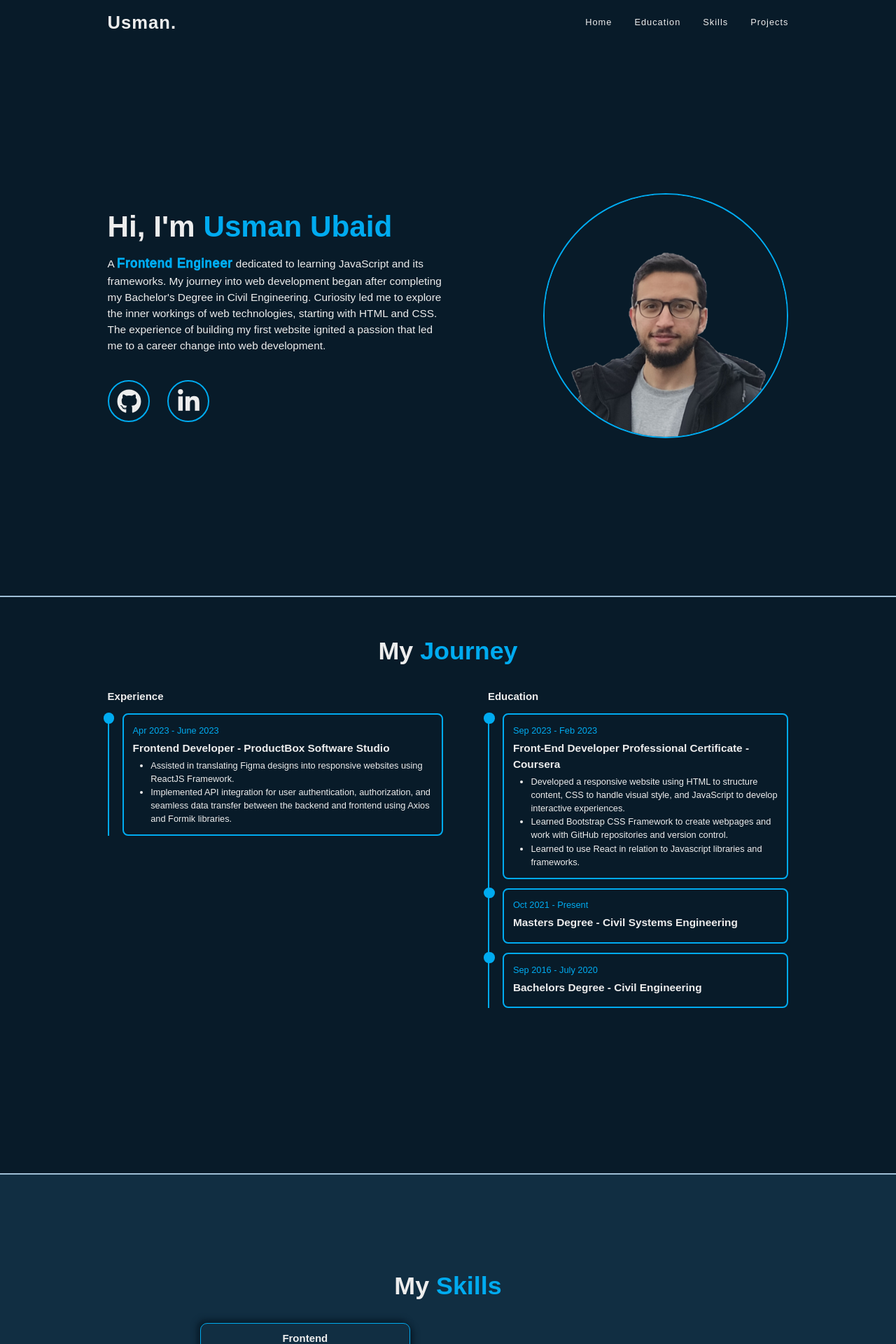
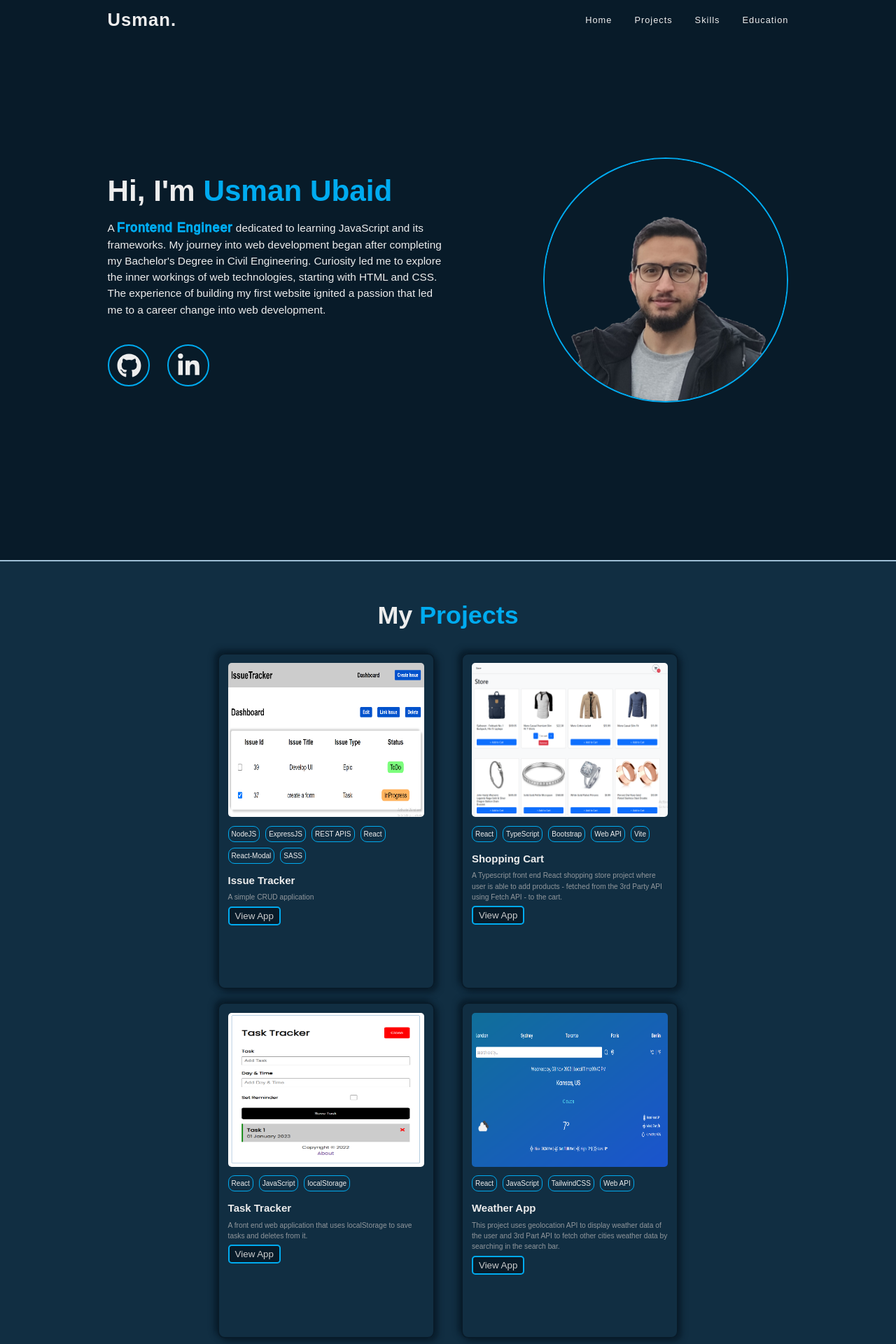
Before and after one commit to Usman-Ubaid/portfolio, a React (Vite) app: page / in a window 1280 px wide. Shown: the top 1920 px of the page at 70% size. Built offline with nearby package versions, Linux system fonts and the light colour scheme.

Commit message:
fix header position issue

```diff
--- a/src/App.tsx
+++ b/src/App.tsx
@@ -12,11 +12,11 @@ function App() {
       <Header />
       <Home />
       <div className="divider"></div>
-      <Education />
+      <Projects />
       <div className="divider"></div>
       <Skills />
       <div className="divider"></div>
-      <Projects />
+      <Education />
       <div className="divider"></div>
       <Footer />
     </div>
--- a/src/components/Header.tsx
+++ b/src/components/Header.tsx
@@ -18,13 +18,13 @@ const Header = () => {
             </a>
           </li>
           <li>
-            <a href="#education">Education</a>
+            <a href="#projects">Projects</a>
           </li>
           <li>
             <a href="#skills">Skills</a>
           </li>
           <li>
-            <a href="#projects">Projects</a>
+            <a href="#education">Education</a>
           </li>
         </ul>
       </nav>
--- a/src/styles/css/main.css
+++ b/src/styles/css/main.css
@@ -54,7 +54,14 @@ span {
   justify-content: space-between;
   flex-direction: row;
   letter-spacing: 1px;
-  padding-top: 1rem;
+  padding-top: 0.7rem;
+  padding-bottom: 0.7rem;
+  position: fixed;
+  top: 0;
+  left: 0;
+  width: 100%;
+  z-index: 20;
+  background-color: #081b29;
 }
 .header h2 {
   font-size: 2rem;
@@ -256,62 +263,11 @@ span {
     background-position: 0 0;
   }
 }
-.about {
-  display: flex;
-  align-items: center;
-  justify-content: center;
-  flex-direction: column;
-  text-align: center;
+.education {
+  background-color: #112e42;
   min-height: 90vh;
-  padding: 0 9%;
-  background-color: #112e42;
-}
-.about .about-content {
-  font-size: 1.2rem;
-}
-
-.about-img {
-  text-align: center;
-  margin: 2rem 0;
-  position: relative;
-  height: 220px;
-  width: 220px;
-}
-.about-img img {
-  height: 200px;
-  width: 200px;
-  border-radius: 50%;
-  border: 2px solid #00abf0;
-}
-.about-img .circle-spin {
-  position: absolute;
-  top: 30%;
-  left: 30%;
-  transform: translate(-30%, -35%) rotate(0);
-  width: 100%;
-  height: 100%;
-  border-radius: 50%;
-  border-top: 2px solid #112e42;
-  border-bottom: 2px solid #112e42;
-  border-left: 2px solid #00abf0;
-  border-right: 2px solid #00abf0;
-  animation: borderSpinner 6s linear infinite;
-}
-
-@keyframes borderSpinner {
-  100% {
-    transform: translate(-30%, -35%) rotate(360deg);
-  }
-}
-@media (max-width: 600px) {
-  .about {
-    padding: 0 5%;
-  }
-}
-.education {
-  min-height: 90vh;
-  margin-top: 4rem;
-  margin-bottom: 4rem;
+  padding-top: 4rem;
+  padding-bottom: 4rem;
 }
 .education .heading {
   display: block;
@@ -408,7 +364,6 @@ span {
   }
 }
 .skills {
-  background-color: #112e42;
   display: flex;
   align-items: center;
   justify-content: center;
@@ -473,12 +428,14 @@ span {
 }
 
 .projects {
+  background-color: #112e42;
   display: flex;
   align-items: center;
   justify-content: center;
   flex-direction: column;
-  min-height: 100vh;
-  margin: 4rem 0;
+  min-height: 90vh;
+  padding-top: 4rem;
+  padding-bottom: 4rem;
 }
 .projects .projects-wrapper {
   display: flex;
@@ -491,13 +448,13 @@ span {
 .projects .project-box {
   width: 310px;
   height: 480px;
-  border: 2px solid #00abf0;
+  border: 2px solid #081b29;
   margin: 0 1.5rem 1.5rem 1.5rem;
   padding: 1rem;
   border-radius: 10px;
   scale: 1;
   transition: scale 0.5s ease-in-out;
-  box-shadow: 4px 4px 10px #112e42, -4px -4px 10px #112e42;
+  box-shadow: 4px 4px 10px #081b29, -4px -4px 10px #081b29;
 }
 .projects .project-box:hover {
   box-shadow: none;
@@ -545,7 +502,6 @@ span {
 
 .footer {
   padding: 3rem 8rem;
-  background-color: #112e42;
 }
 .footer div {
   text-align: center;
--- a/src/styles/scss/_education.scss
+++ b/src/styles/scss/_education.scss
@@ -2,9 +2,10 @@
 @import "./colors";
 
 .education {
+  background-color: $db-color;
   min-height: 90vh;
-  margin-top: 4rem;
-  margin-bottom: 4rem;
+  padding-top: 4rem;
+  padding-bottom: 4rem;
 
   .heading {
     display: block;
--- a/src/styles/scss/_footer.scss
+++ b/src/styles/scss/_footer.scss
@@ -2,7 +2,6 @@
 
 .footer {
   padding: 3rem 8rem;
-  background-color: $db-color;
 
   div {
     text-align: center;
--- a/src/styles/scss/_header.scss
+++ b/src/styles/scss/_header.scss
@@ -3,14 +3,15 @@
 .header {
   @include flex-center(center, space-between, row);
   letter-spacing: 1px;
-  padding-top: 1rem;
-  // position: fixed;
-  // top: 0;
-  // left: 0;
-  // width: 100%;
-  // z-index: 20;
-  // background-color: transparent;
-  // transition: background-color 0.6s;
+  padding-top: 0.7rem;
+  padding-bottom: 0.7rem;
+  position: fixed;
+  top: 0;
+  left: 0;
+  width: 100%;
+  z-index: 20;
+  background-color: $bg-color;
+
   h2 {
     font-size: 2rem;
     margin-bottom: 0;
--- a/src/styles/scss/_projects.scss
+++ b/src/styles/scss/_projects.scss
@@ -2,9 +2,11 @@
 @import "./mixins";
 
 .projects {
+  background-color: $db-color;
   @include flex-center(center, center, column);
-  min-height: 100vh;
-  margin: 4rem 0;
+  min-height: 90vh;
+  padding-top: 4rem;
+  padding-bottom: 4rem;
 
   .projects-wrapper {
     @include flex-center(center, center, row);
@@ -15,13 +17,13 @@
   .project-box {
     width: 310px;
     height: 480px;
-    border: 2px solid $main-color;
+    border: 2px solid $bg-color;
     margin: 0 1.5rem 1.5rem 1.5rem;
     padding: 1rem;
     border-radius: 10px;
     scale: 1;
     transition: scale 0.5s ease-in-out;
-    box-shadow: 4px 4px 10px $db-color, -4px -4px 10px $db-color;
+    box-shadow: 4px 4px 10px $bg-color, -4px -4px 10px $bg-color;
 
     &:hover {
       box-shadow: none;
@@ -75,85 +77,3 @@
     }
   }
 }
-
-//   .projects-wrapper {
-//     @include flex-center(center, space-between, row);
-//     flex-wrap: wrap;
-//     width: 100%;
-//     margin-top: 2rem;
-
-//     .project-box {
-//       position: relative;
-
-//       img {
-//         width: 300px;
-//         height: 300px;
-//         border-radius: 6px;
-//       }
-
-//       .project-content {
-//         position: absolute;
-//         height: 100%;
-//         top: 0;
-//         left: 0;
-//         font-size: 1.5rem;
-//         text-align: center;
-//         padding: 2rem;
-//         opacity: 0;
-//         transition: 0.3s;
-
-//         &:hover {
-//           opacity: 1;
-//           background: linear-gradient(rgba(0, 0, 0, 0.6), $main-color);
-//           border-radius: 6px;
-//         }
-
-//         p {
-//           font-size: 1.2rem;
-//           margin: 0.8rem 0;
-//         }
-
-//         .bx {
-//           font-size: 2rem;
-//         }
-//       }
-//     }
-//   }
-// }
-
-// @media (max-width: 1280px) {
-//   .projects {
-//     padding: 9% 9%;
-
-//     .projects-wrapper {
-//       .project-box {
-//         img {
-//           width: 250px;
-//           height: 250px;
-//         }
-//       }
-//     }
-//   }
-// }
-
-// @media (max-width: 1023px) {
-//   .projects {
-//     .projects-wrapper {
-//       @include flex-center(center, space-around, row);
-//       gap: 5rem;
-//     }
-//   }
-// }
-
-// @media (max-width: 960px) {
-//   .projects {
-//     .projects-wrapper {
-//       .project-box {
-//         img {
-//           width: 200px;
-//           height: 200px;
-//         }
-//       }
-//     }
-//   }
-// }
--- a/src/styles/scss/_skills.scss
+++ b/src/styles/scss/_skills.scss
@@ -2,7 +2,6 @@
 @import "./mixins";
 
 .skills {
-  background-color: $db-color;
   @include flex-center(center, center, column);
   min-height: 70vh;
 
--- a/src/styles/scss/main.scss
+++ b/src/styles/scss/main.scss
@@ -2,7 +2,6 @@
 @import "./colors";
 @import "./header";
 @import "./home";
-@import "./about";
 @import "./education";
 @import "./skills";
 @import "./projects";
```
Also changed, not shown: src/styles/scss/_about.scss (deleted, +0 -56 lines).
